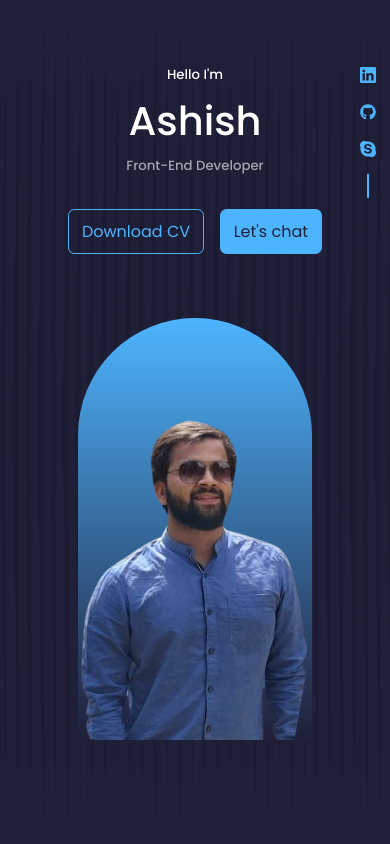
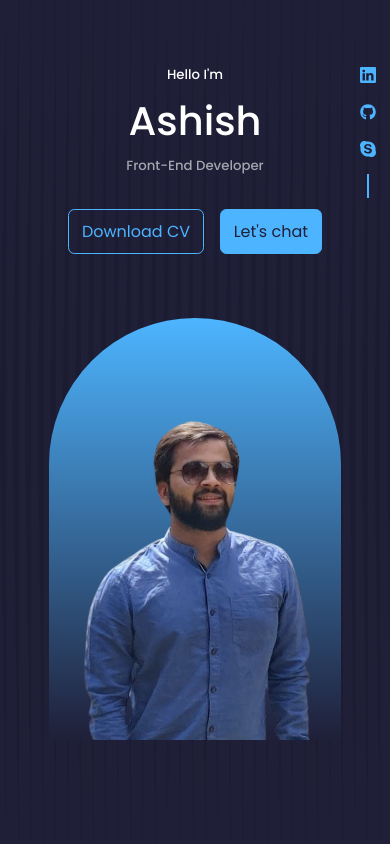
Before and after one commit to ash14ish/My-Portfolio, a React (Create React App) app: page / in a window 390 px wide. Shown: the top 844 px of the page. Built offline with nearby package versions, Linux system fonts and the light colour scheme.

Commit message:
portfolio

```diff
--- a/src/components/Home/Home.css
+++ b/src/components/Home/Home.css
@@ -68,9 +68,9 @@ header {
 
 @media (max-width: 600px) {
   .my-pic {
-    width: 60vw;
+    width: 75vw;
     height: 50vh;
-    left: calc(50% - 30vw);
+    left: calc(50% - 75vw / 2);
     padding: 0;
     border-radius: 12rem 12rem 0 0;
     margin-top: 4rem;
```
